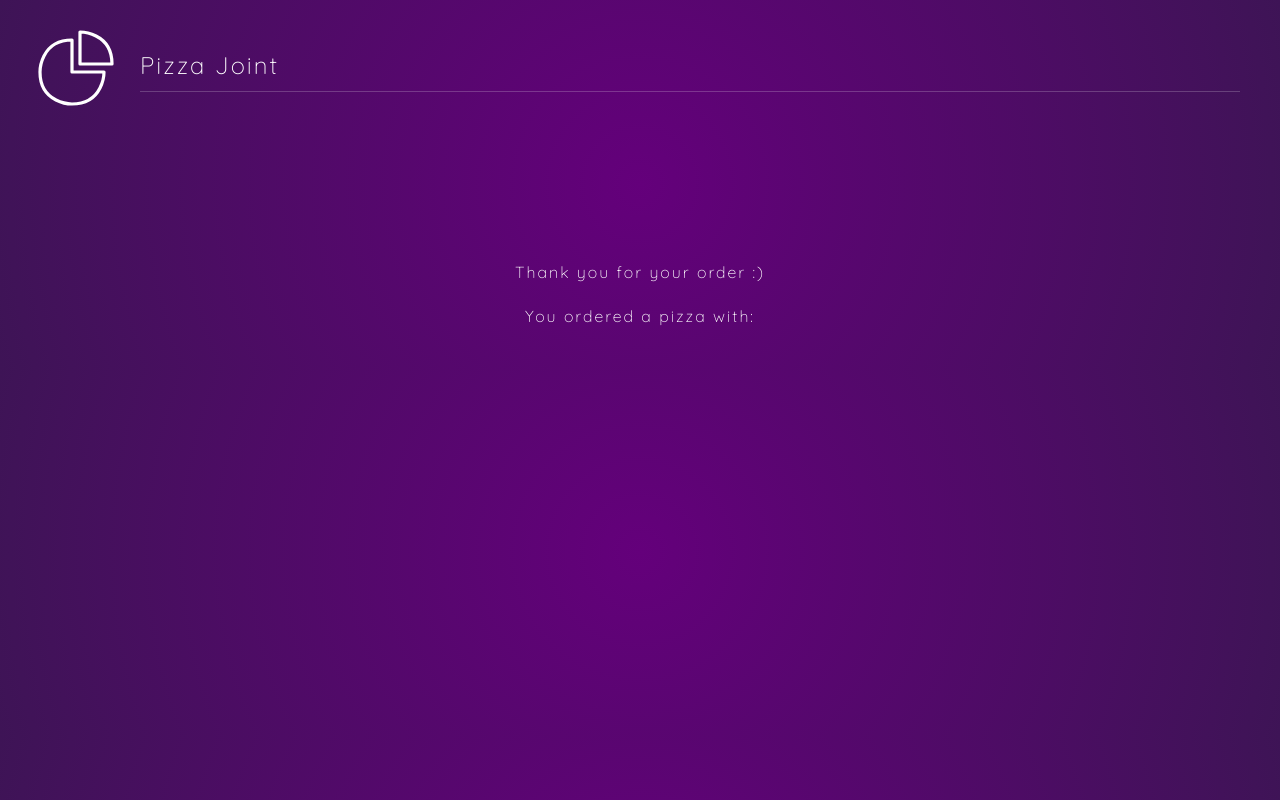
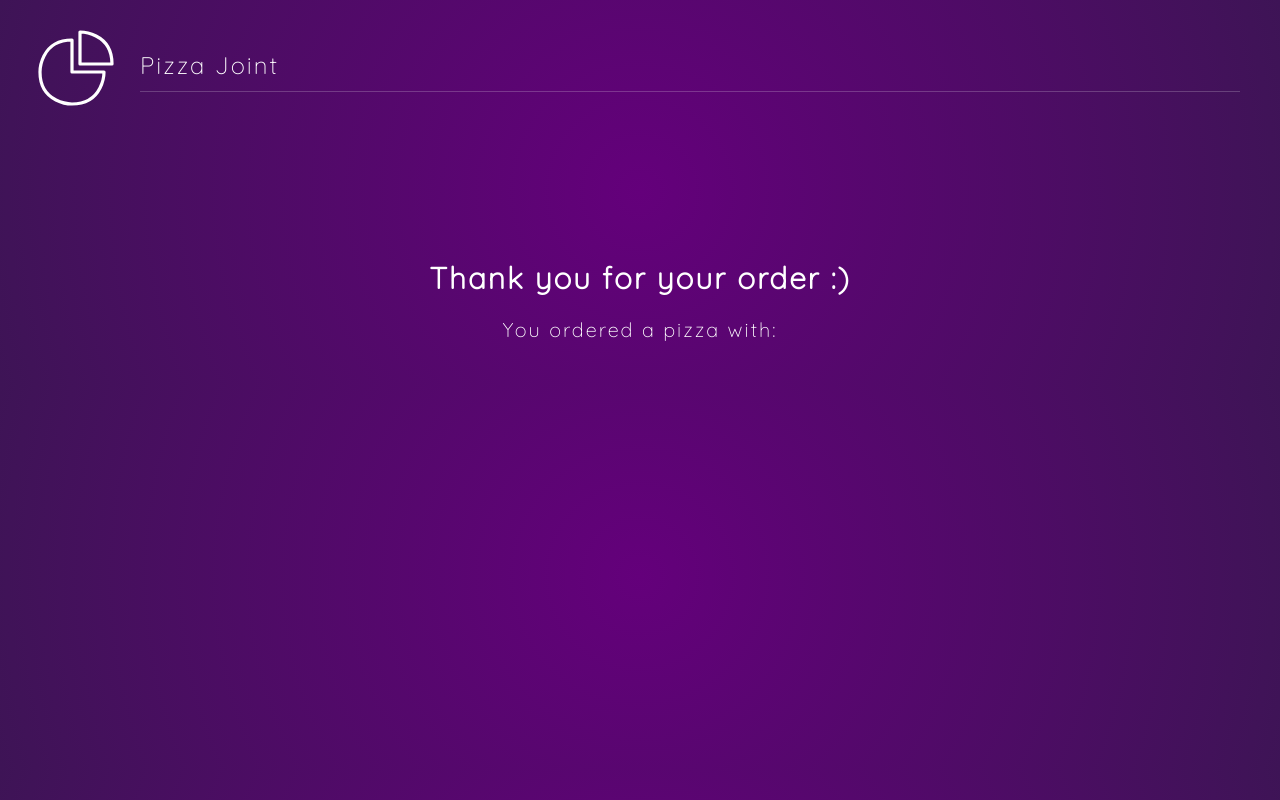
Before and after one commit to AxelSalim/react-framer-motion, a React (Create React App) app: page /order in a window 1280 px wide. Built offline with nearby package versions, Linux system fonts and the light colour scheme.

Commit message:
utilisation de variants part2

```diff
--- a/src/components/Order.js
+++ b/src/components/Order.js
@@ -1,12 +1,49 @@
 import React from 'react';
+import { motion } from "framer-motion";
+
+
+const containerVariants = {
+  hidden: {
+    opacity: 0,
+    x: '100vw'
+  },
+  visible: {
+    opacity: 1,
+    x: 0,
+    transition: {
+      type: 'spring',
+      // delay: 0.5,
+      mass: 0.4,
+      damping: 8,
+      when: "beforeChildren",
+      staggerChildren: 0.4
+    }
+  }
+}
+
+
+const childVariants = {
+  hidden: {
+    opacity: 0,
+  },
+  visible: {
+    opacity: 1,
+  }
+}
 
 const Order = ({ pizza }) => {
   return (
-    <div className="container order">
-      <h2>Thank you for your order :)</h2>
-      <p>You ordered a {pizza.base} pizza with:</p>
-      {pizza.toppings.map(topping => <div key={topping}>{topping}</div>)}
-    </div>
+    <motion.div className="container order"
+      variants={containerVariants}
+      initial="hidden"
+      animate="visible"
+    >
+      <h2 className="text-3xl font-bold">Thank you for your order :)</h2>
+      <motion.p variants={childVariants} className="text-xl" >You ordered a {pizza.base} pizza with:</motion.p>
+      <motion.div variants={childVariants}>
+        {pizza.toppings.map(topping => <div key={topping}>{topping}</div>)}
+      </motion.div>
+    </motion.div>
   )
 }
 
--- a/src/components/Toppings.js
+++ b/src/components/Toppings.js
@@ -1,13 +1,34 @@
 import React from 'react';
 import { Link } from 'react-router-dom';
 import { motion } from "framer-motion";
+
+
+
+const containerVariants = {
+  hidden: {
+    opacity: 0,
+    x: '100vw'
+  },
+  visible: {
+    opacity: 1,
+    x: 0,
+    transition: {
+      type: 'spring',
+      delay: 0.5
+    }
+  }
+}
 
 
 const Toppings = ({ addTopping, pizza }) => {
   let toppings = ['mushrooms', 'peppers', 'onions', 'olives', 'extra cheese', 'tomatoes'];
 
   return (
-    <div className="toppings container">
+    <motion.div className="toppings container"
+      variants={containerVariants}
+      initial="hidden"
+      animate="visible"
+    >
 
       <h3>Step 2: Choose Toppings</h3>
       <ul>
@@ -36,7 +57,7 @@ const Toppings = ({ addTopping, pizza }) => {
         </motion.button>
       </Link>
 
-    </div>
+    </motion.div>
   )
 }
 
```
